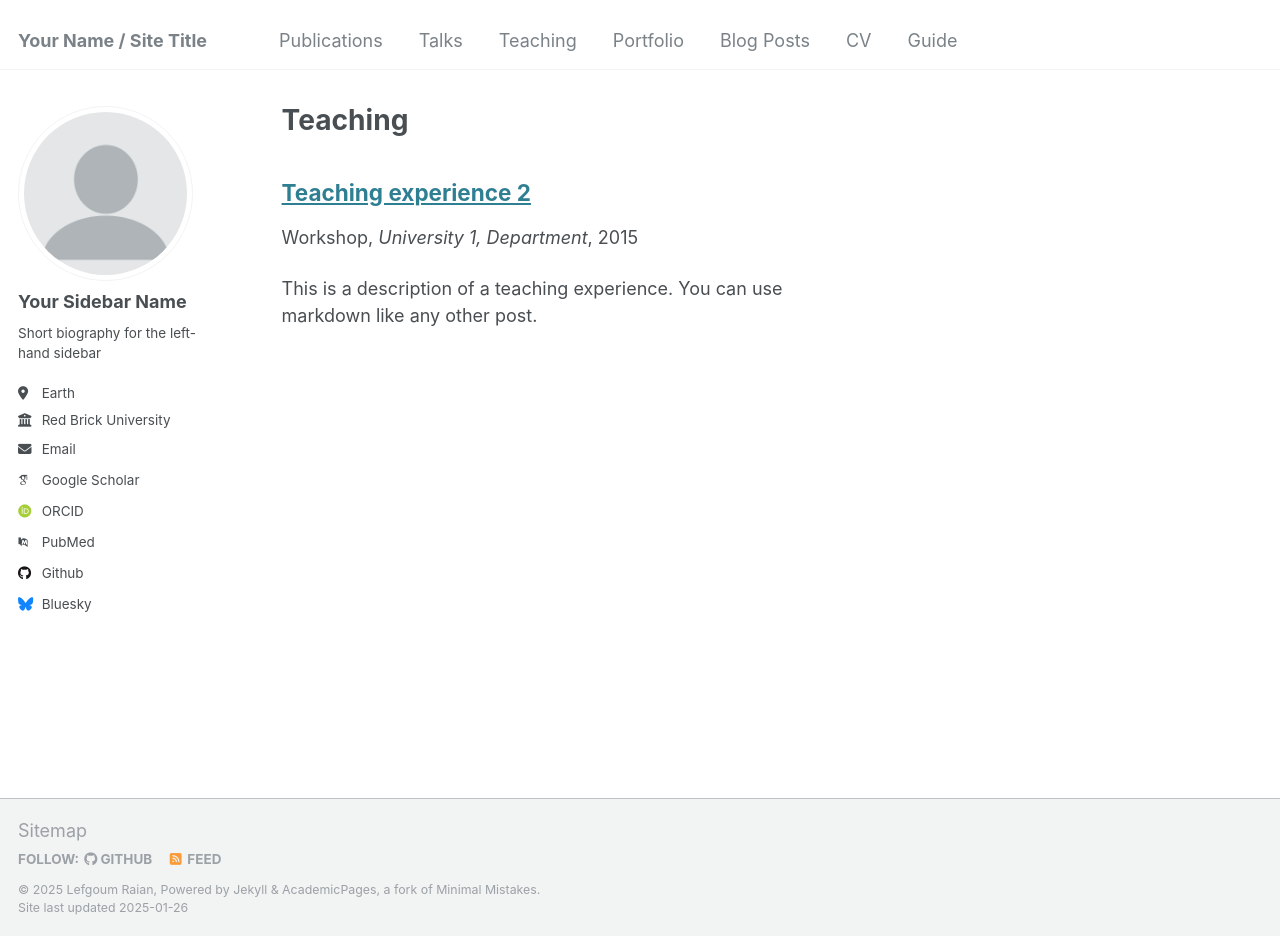
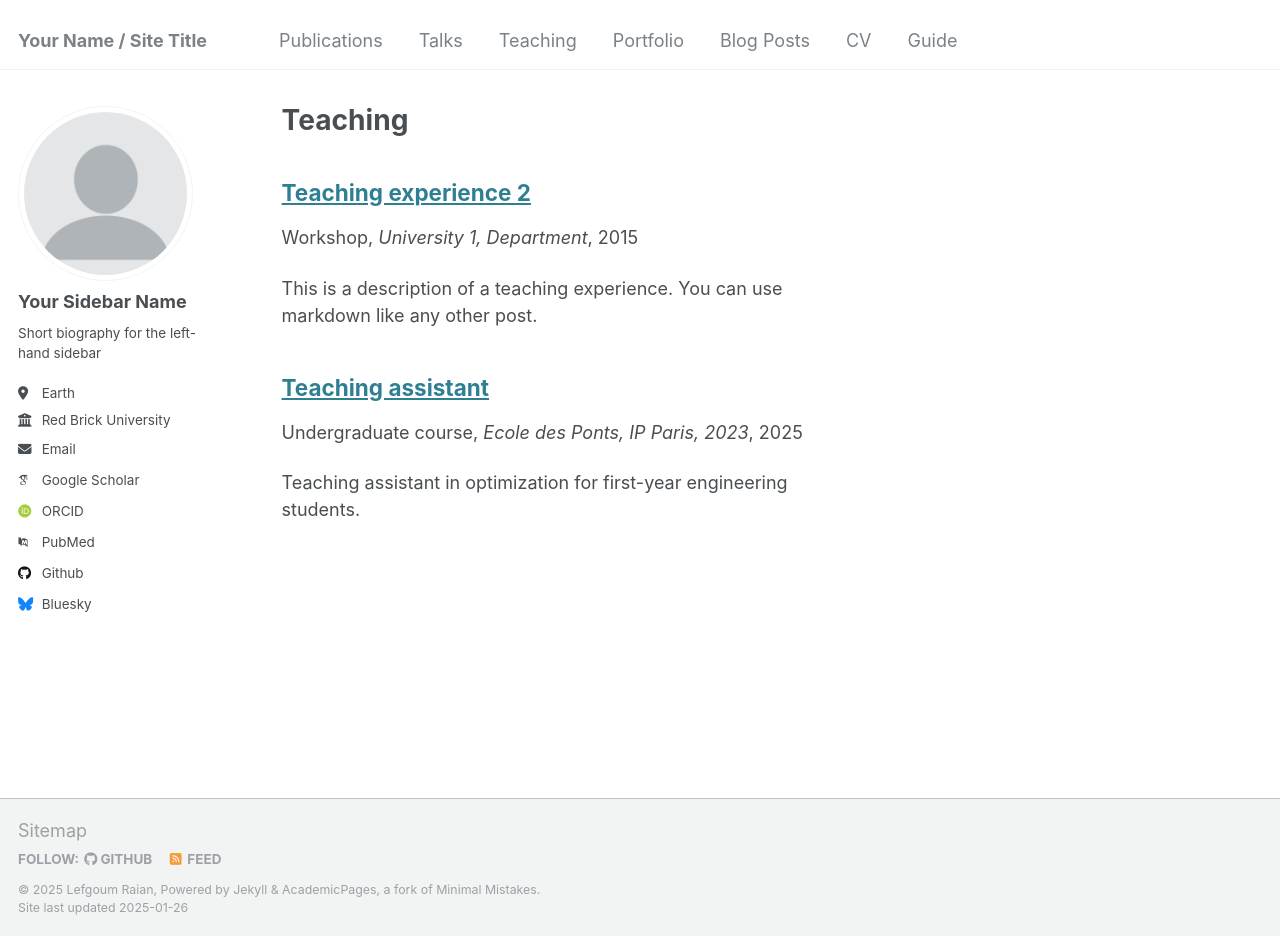
Before and after one commit to raian0406/raian0406.github.io, a Jekyll site: the page built from _pages/teaching.html, in a window 1280 px wide and 936 px high. Built offline with Jekyll 4.4.1, drawn with Linux system fonts in a browser that asks for light colours; some web fonts are replaced; a file with an impossible date is left out.

Commit message:
Update 2014-spring-teaching-1.md

```diff
--- a/_teaching/2014-spring-teaching-1.md
+++ b/_teaching/2014-spring-teaching-1.md
@@ -1,14 +1,13 @@
 ---
-title: "Mathematical optimization"
+title: "Teaching assistant"
 collection: teaching
 type: "Undergraduate course"
 permalink: /teaching/2014-spring-teaching-1
-venue: "Ecole des Ponts, IP Paris"
-date:
+venue: "Ecole des Ponts, IP Paris, 2023"
 location: "City, Country"
 ---
 
-This is a description of a teaching experience. You can use markdown like any other post.
+Teaching assistant in optimization for first-year engineering students.
 
 Heading 1
 ======
```
